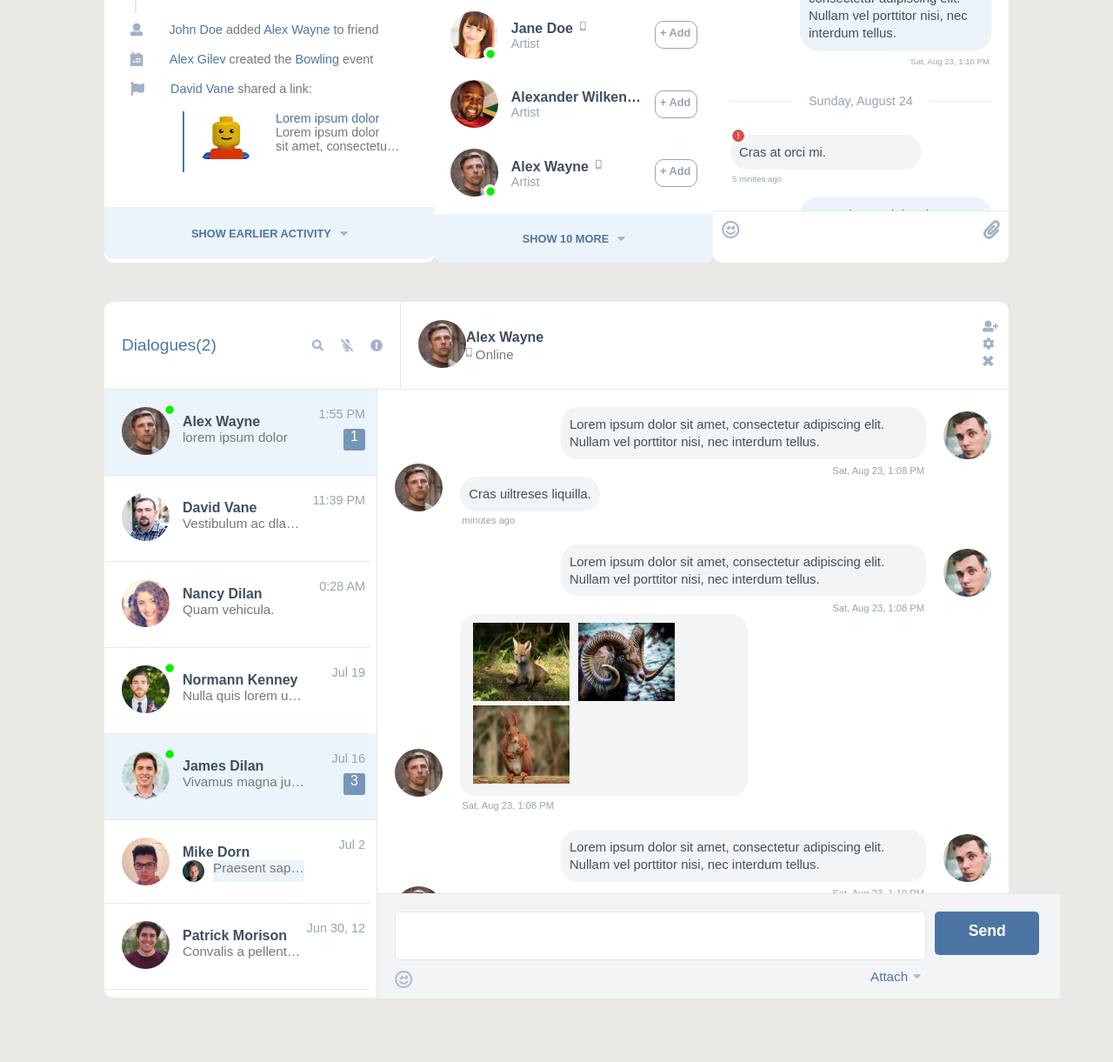
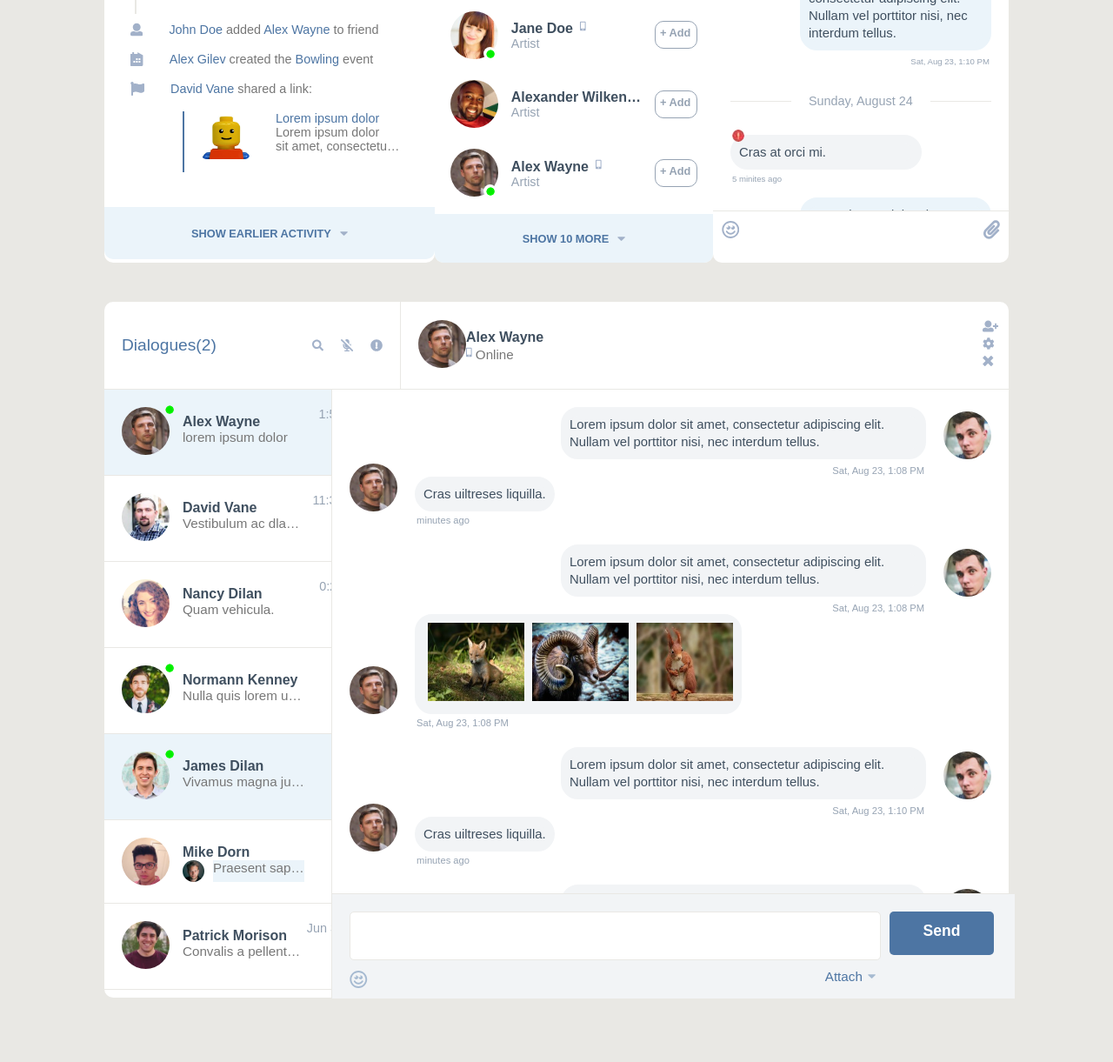
Before and after one commit to OlgaVoronko/html-css-homework.github.io, a plain HTML site: page index.html in a window 1280 px wide. Shown: the part 858-2079 px from the top of the page at 87% size. Drawn offline with Linux system fonts and the light colour scheme.

Commit message:
Fixed bugs

```diff
--- a/main.css
+++ b/main.css
@@ -560,7 +560,7 @@ input {
     margin-left: 0px; }
 
 .dialogues-space {
-  width: 785px;
+  width: 1010px;
   position: relative; }
   .dialogues-space time.datetime {
     margin-left: 97px; }
```
